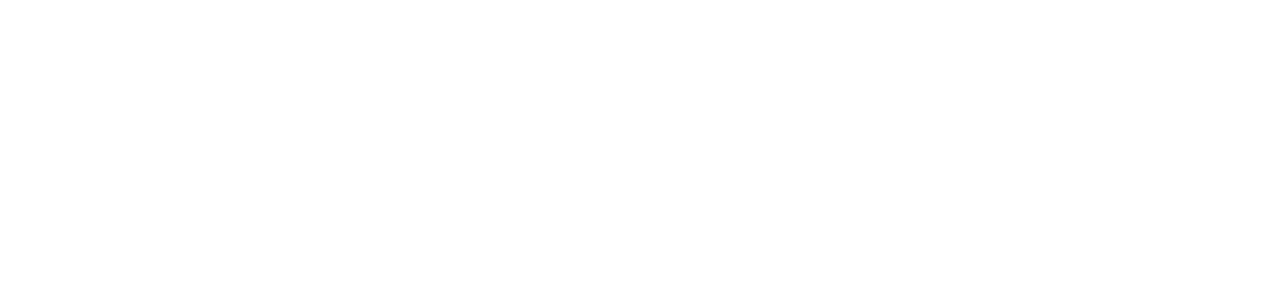
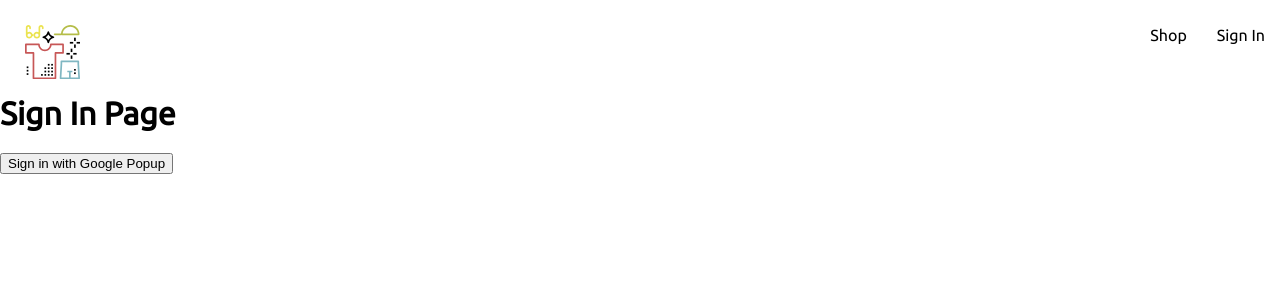
Before and after one commit to kp673/kush-clothing, a React (Create React App) app: page /sign-in in a window 1280 px wide. Before the commit this address had no page. Shown: the top 300 px of the page. Built offline with nearby package versions, Linux system fonts and the light colour scheme; the HTML template or start-up script is replaced by a standard one.

Commit message:
setting up firebase auth

```diff
--- a/src/App.js
+++ b/src/App.js
@@ -2,6 +2,7 @@
 
 import NavBar from './routes/nav-bar/navBar.component';
 import Home from "./routes/home/home.component";
+import SignIn from './routes/sign-in/sign-in.component';
 
 const Shop = () => {
   return <h1>I am the shop page</h1>;
@@ -12,7 +13,8 @@
     <Routes>
       <Route path='/' element={<NavBar/>}>
         <Route index={true} element={<Home />} />
-        <Route path='/shop' element={<Shop/>}/>
+        <Route path='shop' element={<Shop />} />
+        <Route path='sign-in' element={<SignIn/>}/>
       </Route>
     </Routes>
   );
--- a/src/routes/nav-bar/navBar.component.jsx
+++ b/src/routes/nav-bar/navBar.component.jsx
@@ -16,6 +16,9 @@
           <Link className='nav-link' to='/shop'>
             Shop
           </Link>
+          <Link className='nav-link' to='/sign-in'>
+            Sign In
+          </Link>
         </div>
       </div>
       <Outlet/>
--- /dev/null
+++ b/src/routes/sign-in/sign-in.component.jsx
@@ -0,0 +1,18 @@
+import { signInWithGooglePopup } from "../../utils/firebase/firebase.utils";
+
+const SignIn = () => {
+  const logGoogleUser = async () => {
+    const response = await signInWithGooglePopup();
+    console.log(response)
+  }
+  return (
+    <div>
+      <h1>Sign In Page</h1>
+      <button onClick={logGoogleUser}>
+        Sign in with Google Popup
+      </button>
+    </div>
+  );
+}
+
+export default SignIn
--- /dev/null
+++ b/src/utils/firebase/firebase.utils.js
@@ -0,0 +1,27 @@
+// Import the functions you need from the SDKs you need
+import { initializeApp } from "firebase/app";
+import {getAuth, signInWithRedirect, signInWithPopup, GoogleAuthProvider} from 'firebase/auth'
+
+// TODO: Add SDKs for Firebase products that you want to use
+// https://firebase.google.com/docs/web/setup#available-libraries
+
+// Your web app's Firebase configuration
+const firebaseConfig = {
+  apiKey: "AIzaSyCsmCxnLn8Q4f8wo_l4s1Ey6E2FGv9qWw4",
+  authDomain: "kush-clothing-db.firebaseapp.com",
+  projectId: "kush-clothing-db",
+  storageBucket: "kush-clothing-db.appspot.com",
+  messagingSenderId: "690717355550",
+  appId: "1:690717355550:web:68a2c6ec83874184be880f"
+};
+
+// Initialize Firebase
+const firebaseApp = initializeApp(firebaseConfig);
+
+const provider = new GoogleAuthProvider();
+provider.setCustomParameters({
+  prompt: "select_account"
+});
+
+export const auth = getAuth();
+export const signInWithGooglePopup = () => signInWithPopup(auth, provider);
```
